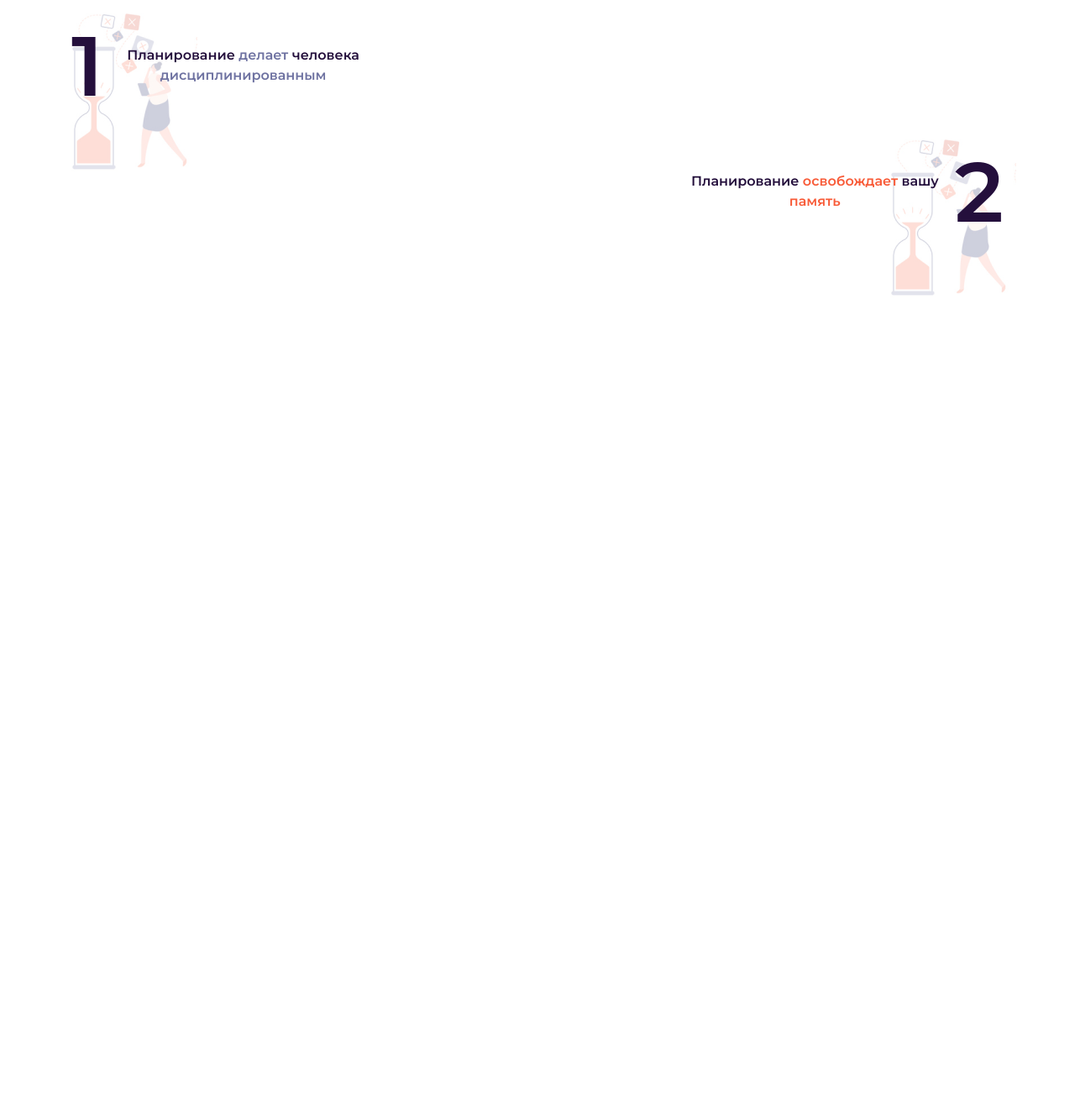
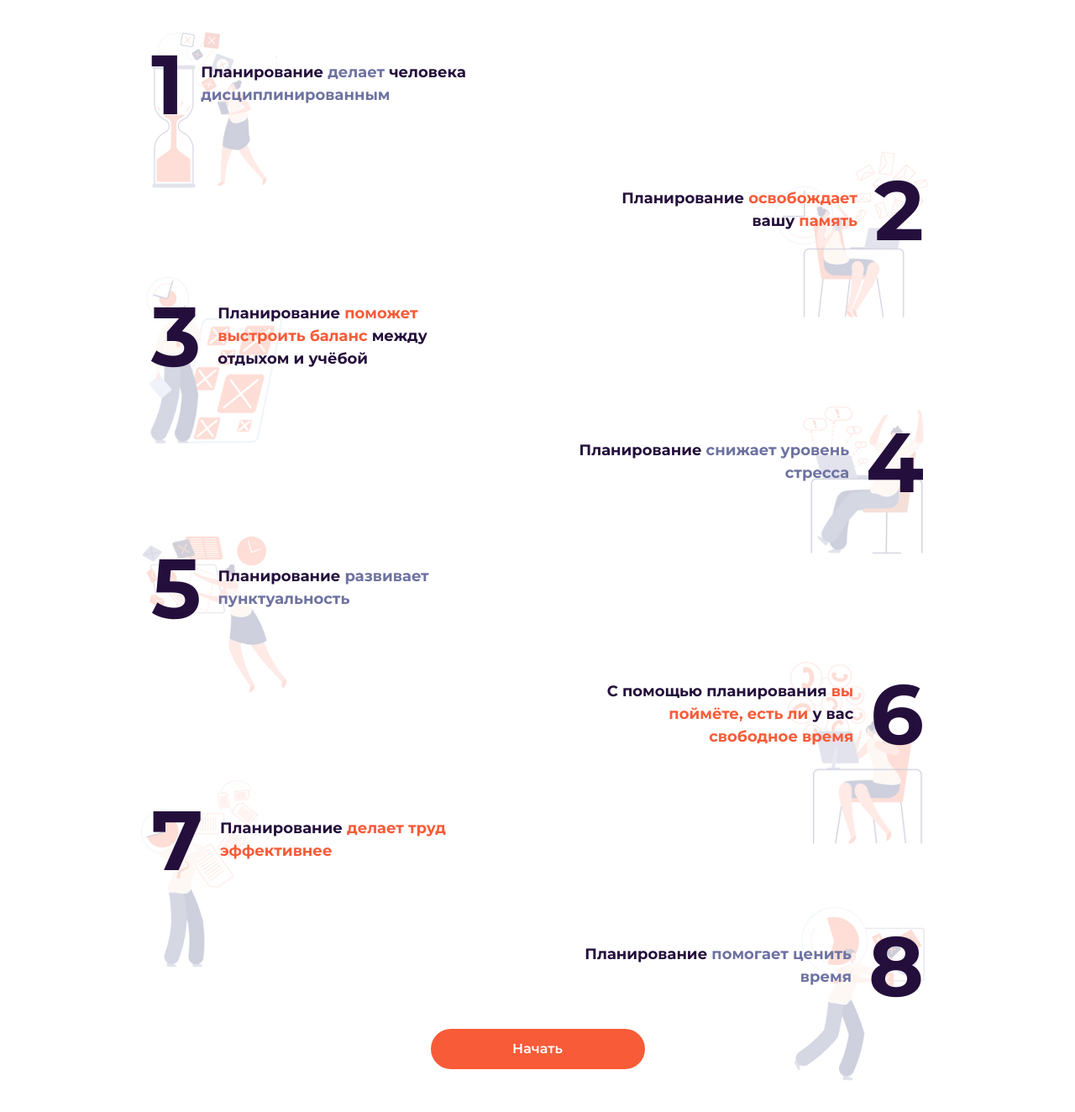
Before and after one commit to alyonaStartseva77/JUSTDOit, a website: page src/index.html in a window 1280 px wide. Shown: the part 734-2058 px from the top of the page at 84% size. Before the commit the page ends 1107 px from the top, so only its background shows below. Drawn offline with nearby package versions, Linux system fonts and the light colour scheme.

Commit message:
Changed section "Advantages" Added all 8 advantages, added button "Start"

```diff
--- a/src/index.html
+++ b/src/index.html
@@ -60,23 +60,59 @@
                </div>
            </section>
 
-           <section class="advantages">
-                <h2>От хаоса к <span class="span-orange">структуре</span></h2>
-                <div class="row">
-                    <div class="col-12 advantages__item">
+           <section class="advantages row justify-content-center">
+                <h2 class="span-blue">От хаоса к <span class="span-orange">структуре</span></h2>
+                    <div class="col-10 advantages__item first__item">
                         <div class="item__text">
                             <span class="item__number">1</span>
                             <span class="item__description">Планирование <span class="span-blue">делает</span> человека <span class="span-blue">дисциплинированным</span></span>
                         </div>
                     </div>
-                    <div class="col-12 advantages__item advantages__item_reverse">
+                    <div class="col-10 advantages__item advantages__item_reverse second__item">
                         <div class="item__text">
                             <span class="item__number">2</span>
                             <span class="item__description">Планирование <span class="span-orange">освобождает</span> вашу <span class="span-orange">память</span></span>
                         </div>
                     </div>
-                </div>
-
+                   <div class="col-10 advantages__item third__item">
+                       <div class="item__text">
+                           <span class="item__number">3</span>
+                           <span class="item__description">Планирование <span class="span-orange">поможет выстроить баланс</span> между отдыхом и учёбой</span>
+                       </div>
+                   </div>
+                   <div class="col-10 advantages__item advantages__item_reverse fourth__item">
+                       <div class="item__text">
+                           <span class="item__number">4</span>
+                           <span class="item__description">Планирование <span class="span-blue">снижает уровень стресса</span></span>
+                       </div>
+                   </div>
+                   <div class="col-10 advantages__item fifth__item">
+                       <div class="item__text">
+                           <span class="item__number">5</span>
+                           <span class="item__description">Планирование <span class="span-blue">развивает пунктуальность</span></span>
+                       </div>
+                   </div>
+                   <div class="col-10 advantages__item advantages__item_reverse sixth__item">
+                       <div class="item__text">
+                           <span class="item__number">6</span>
+                           <span class="item__description">С помощью планирования <span class="span-orange">вы поймёте, есть ли</span> у вас <span class="span-orange">свободное время</span></span>
+                       </div>
+                   </div>
+               <div class="col-10 advantages__item seventh__item">
+                   <div class="item__text">
+                       <span class="item__number">7</span>
+                       <span class="item__description">Планирование <span class="span-orange">делает труд эффективнее</span></span>
+                   </div>
+               </div>
+               <div class="col-10 advantages__item advantages__item_reverse eighth__item">
+                   <div class="item__text">
+                       <span class="item__number">8</span>
+                       <span class="item__description">Планирование <span class="span-blue">помогает ценить время</span></span>
+                   </div>
+               </div>
+               <div class="col-lg-3">
+                   <a class="button btn-start" href="#">Начать</a>
+               </div>
            </section>
        </main>
 
--- a/src/sass/style.sass
+++ b/src/sass/style.sass
@@ -74,27 +74,47 @@ a:hover
       width: 100%
 
 .advantages
+  padding-bottom: 100px
   text-align: center
   h2
+    margin-bottom: 30px
     font-size: 42px
     font-weight: 700
 
   .advantages__item
     position: relative
     &:before
-      content: url(".././img/start-page/advantages/first.png")
       position: absolute
       left: 0
+    &.first__item:before
+      content: url(".././img/start-page/advantages/first.png")
+    &.second__item:before
+      content: url(".././img/start-page/advantages/second.png")
+    &.third__item:before
+      content: url(".././img/start-page/advantages/third.png")
+    &.fourth__item:before
+      content: url(".././img/start-page/advantages/fourth.png")
+    &.fifth__item:before
+      content: url(".././img/start-page/advantages/fifth.png")
+    &.sixth__item:before
+      content: url(".././img/start-page/advantages/sixth.png")
+    &.seventh__item:before
+      content: url(".././img/start-page/advantages/seventh.png")
+    &.eighth__item:before
+      content: url(".././img/start-page/advantages/eigth.png")
     .item__text
       position: relative
       z-index: 1
       display: flex
       align-items: center
-      font-weight: 600
+      font-weight: 700
+      font-size: 18px
       .item__number
         font-size: 100px
+        margin-right: 20px
       .item__description
-        width: 30%
+        width: 35%
+        text-align: left
 
   .advantages__item_reverse
     &:before
@@ -102,5 +122,9 @@ a:hover
       left: auto
     .item__text
       justify-content: flex-end
-    .item__description
-      order: -1
+      .item__number
+        margin-right: 0
+        margin-left: 20px
+      .item__description
+        order: -1
+        text-align: right
```
Also changed, not shown: src/css/style.css.
